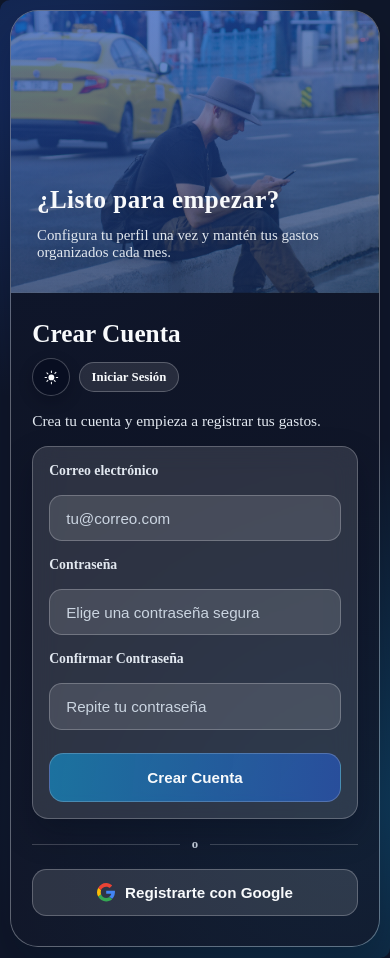
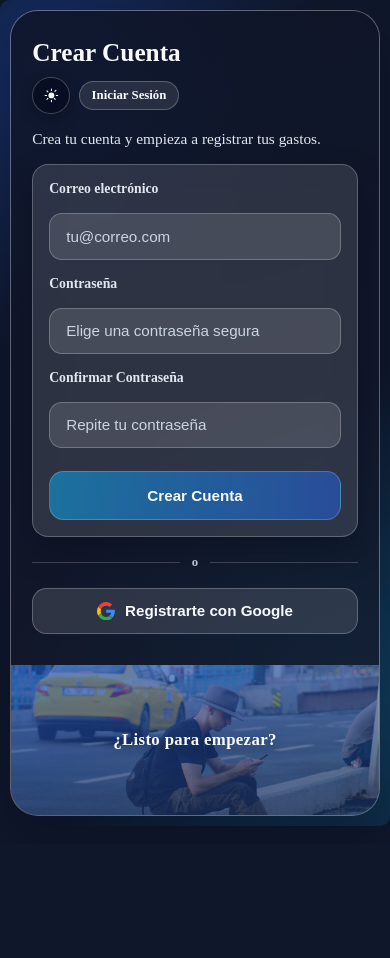
Before and after one commit to Ludwig-a11/expenseRecordApp, a React (Vite) app: page /user-registration in a window 390 px wide. After the commit the page ends 844 px from the top, so only its background shows below. Built offline with nearby package versions, Linux system fonts and the light colour scheme; no server answers.

Commit message:
Google Lon in

```diff
--- a/src/components/LogIn.module.css
+++ b/src/components/LogIn.module.css
@@ -262,17 +262,18 @@
   }
 
   .heroPanel {
-    padding: 2rem 1.6rem;
-    min-height: 14rem;
+    min-height: clamp(4.5rem, 14vh, 9rem);
+    padding: 1rem 1.6rem;
+    justify-content: center;
   }
 
   .heroTitle {
-    font-size: 1.56rem;
+    font-size: 1.05rem;
+    text-align: center;
   }
 
   .heroText {
-    font-size: 0.93rem;
-    max-width: 100%;
+    display: none;
   }
 
   .formPanel {
--- a/src/components/UserRegistration.module.css
+++ b/src/components/UserRegistration.module.css
@@ -235,24 +235,23 @@
   }
 
   .formPanel {
-    order: 2;
     padding: 1.7rem 1.3rem 1.9rem;
     gap: 1rem;
   }
 
   .heroPanel {
-    order: 1;
-    padding: 2rem 1.6rem;
-    min-height: 13.6rem;
+    min-height: clamp(4.5rem, 14vh, 9rem);
+    padding: 1rem 1.6rem;
+    justify-content: center;
   }
 
   .heroTitle {
-    font-size: 1.56rem;
+    font-size: 1.05rem;
+    text-align: center;
   }
 
   .heroText {
-    font-size: 0.93rem;
-    max-width: 100%;
+    display: none;
   }
 
   .headerRow {
```
Also changed, not shown: .mcp.json (added).
